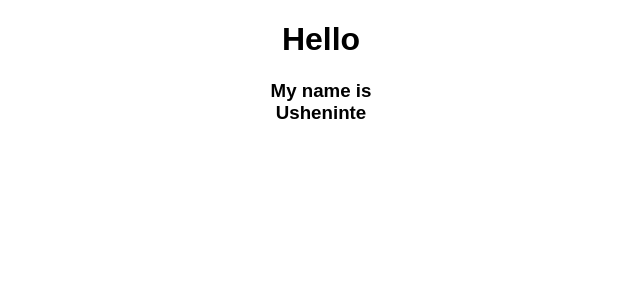
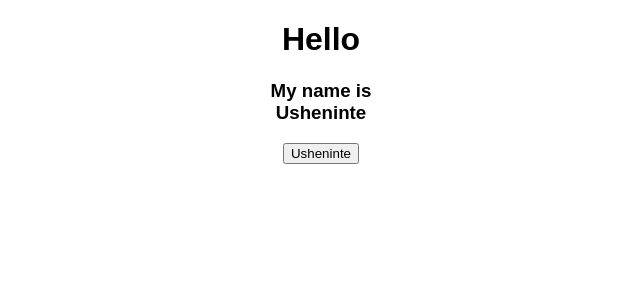
Before and after one commit to Usheninte/react-js-app, a React (Create React App) app: page / in a window 1280 px wide. Shown: the top 300 px of the page, without its empty margins (319-959 px from the left). Built offline with nearby package versions, Linux system fonts and the light colour scheme.

Commit message:
knowledge++ in React coding

```diff
--- a/public/index.html
+++ b/public/index.html
@@ -19,7 +19,7 @@
       work correctly both with client-side routing and a non-root public URL.
       Learn how to configure a non-root public URL by running `npm run build`.
     -->
-    <title>React App</title>
+    <title>Dummy React App</title>
   </head>
   <body>
     <noscript>
--- a/src/App.js
+++ b/src/App.js
@@ -18,6 +18,9 @@ class App extends Component {
       <div style={finesse}>
         <h1>Hello</h1>
         <h3>My name is <Name /> </h3>
+        <button onClick={() => { console.log("Usheninte, The African!") }}>
+          <Name />
+        </button>
       </div>
     );
 
```
